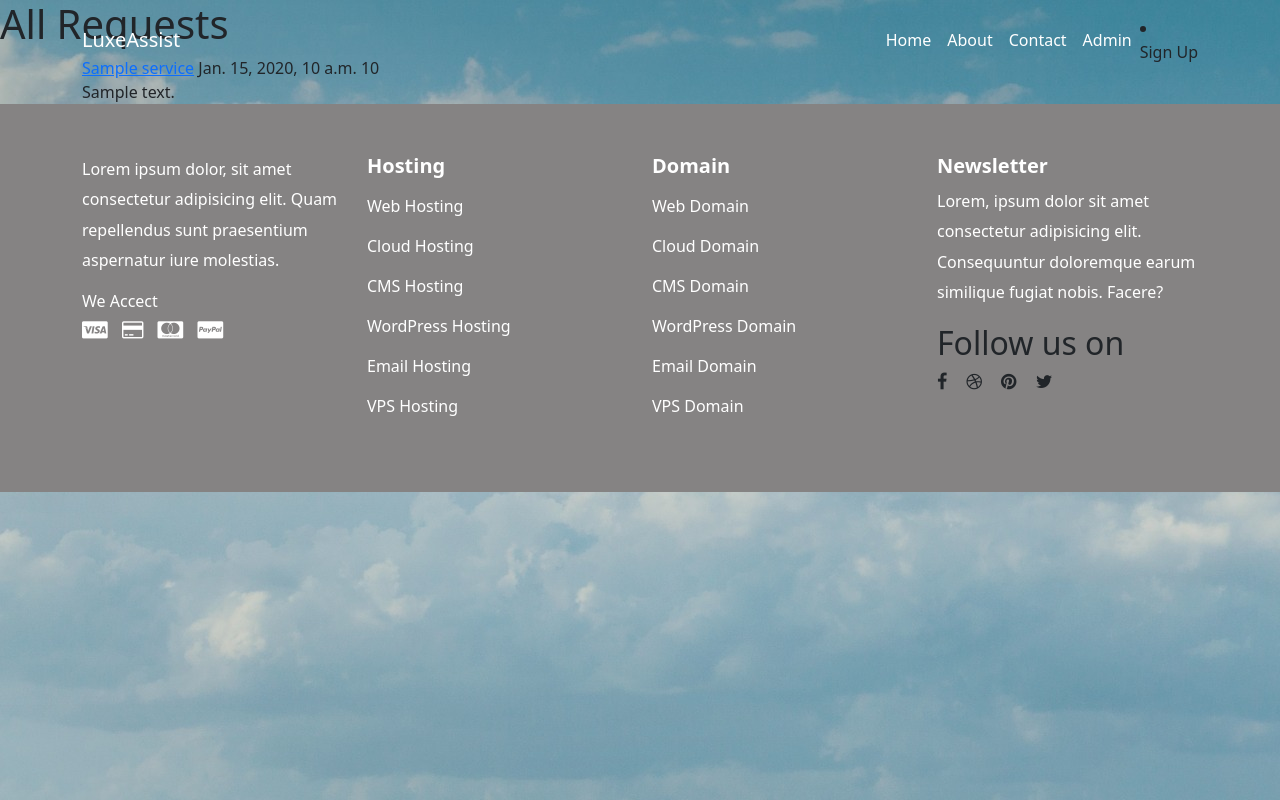
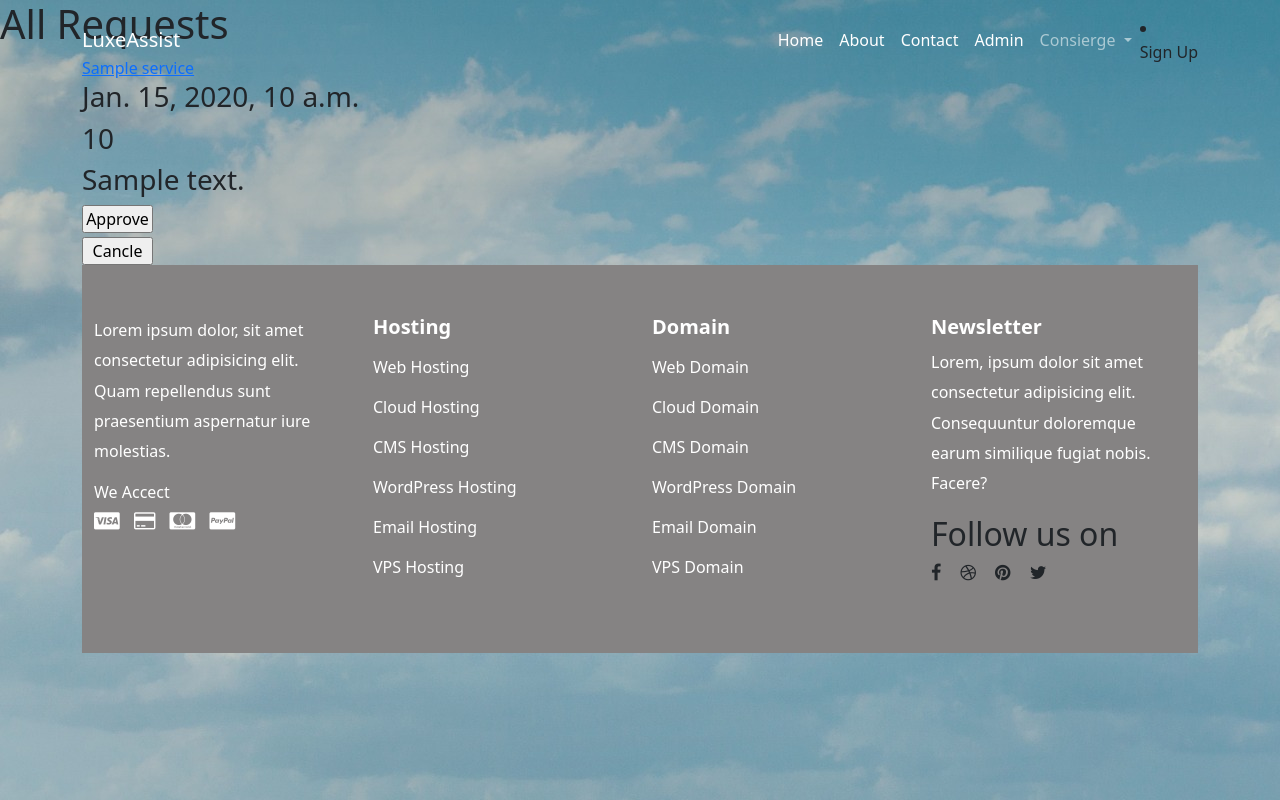
Before and after one commit to lama1-abdullah/LuxeAssist, a Django app: page /request/new/request/1/ in a window 1280 px wide. Run offline with Django 5.2, Linux system fonts and the light colour scheme; tables that the repository leaves empty hold one stand-in row (values such as "Sample post"); some libraries are stand-ins or nearby versions.

Commit message:
add edite

```diff
--- a/LuxeAssist/main/templates/main/base.html
+++ b/LuxeAssist/main/templates/main/base.html
@@ -40,7 +40,24 @@
             <li class="nav-item">
               <a class="nav-link text-white" href="{% url 'main:admin_page_view'%}">Admin</a>
             </li>
+
+            <li class="nav-item dropdown">
+              <a class="nav-link dropdown-toggle" href="#" role="button" data-bs-toggle="dropdown" aria-expanded="false">
+                Consierge
+              </a>
+              <ul class="dropdown-menu">
+                <li><a class="dropdown-item" href="{% url 'services:conceirge_services_view'%}">All services</a></li>
+                <li><a class="dropdown-item" href="{% url 'request:concierge_requests_view' %}">All Order</a></li>
+                <li><a class="dropdown-item" href="">New Order</a></li>
+                <li><a class="dropdown-item" href="{% url 'services:add_service_view' %}">Add Service</a></li>
+                {% if request.user.is_staff %}
+                <li><a class="dropdown-item" href=""></a></li>
+                {%endif%}
+              </ul>
+            </li>
           </ul>
+
+
           {% if request.user.is_authenticated %}
           <div>
             <img class="rounded-circle avatar p-2" width="50px" src="{{ request.user.profile.avatar.url }}" />
@@ -54,7 +71,7 @@
               <li><a class="dropdown-item" href="{% url 'accounts:user_profile_page_view' user.id %}">Profile</a></li>
               <li><a class="dropdown-item" href="{% url 'accounts:update_profile_page_view' %}">Update Profile</a></li>
               <li><a class="dropdown-item" href="{% url 'request:user_requests_view' %}">All Order</a></li>
-              <li><a class="dropdown-item" href="{% url 'request:concierge_requests_view' %}">All request consierge</a></li>
+
               <li><a class="dropdown-item" href="{%url 'accounts:logout_page_view' %}">LogOut</a></li>
         {% else %}
               <li><a class="dropdown-item" href="{% url 'accounts:login_page_view' %}">Sign Up</a></li>
--- a/LuxeAssist/request/templates/request/new_requestConcierge_view.html
+++ b/LuxeAssist/request/templates/request/new_requestConcierge_view.html
@@ -9,15 +9,27 @@
 <div class="container">
 
     <div class="row">
-        <div class="col-4">
+        <div class="col-6">
 
 
 
             <a href="{% url 'request:request_details_view' requests.id %}" >{{requests.service.title}}</a>
-                {{requests.date}}
-                {{requests.request_price}}
-                {{requests.note}}
+                <h3>{{requests.date}}</h3>
+                <h3>{{requests.request_price}} </h3>
+                <h3>{{requests.note}} </h3>
+                <div class = "row">
+                    <div class="col-2">
 
+                        <form class="d-flex flex-column gap-1"action="{% url 'request:add_status_view' requests.id %}" method="POST">
+                            {% csrf_token %}
+
+                            <input TYPE="submit" Name="status" Value="Approve">
+                            <input TYPE="submit" Name="status" Value="Cancle">
+
+
+
+                        </form>
+                    </div>
 
 
         </div>
--- a/LuxeAssist/services/templates/services/add_service.html
+++ b/LuxeAssist/services/templates/services/add_service.html
@@ -26,7 +26,7 @@
                 <label>Initial price</label>
                 <input class="form-control" name="initial_price" type="text" required />
 
-
+                <label>Service categories</label>
                 <select class="form-select" name="type">
                     {% for type in service_types %}
                         <option value="{{ type.id }}">{{type.title}}</option>
--- a/LuxeAssist/services/templates/services/conceirge_services.html
+++ b/LuxeAssist/services/templates/services/conceirge_services.html
@@ -22,8 +22,8 @@
           Edit
         </button>
         <ul class="dropdown-menu">
-          <li><a class="dropdown-item" href="{% url 'services:delete_servicesConcierge_views' service.id %}">Delete</a></li>
-          <li><a class="dropdown-item" href="{% url 'services:update_service_view' service.id %}">Update</a></li>
+          <li><a class="dropdown-item" href="{% url 'services:delete_servicesConcierge_views' services.id %}">Delete</a></li>
+          <li><a class="dropdown-item" href="{% url 'services:update_service_view' services.id %}">Update</a></li>
         </ul>
       </div>
 
--- a/LuxeAssist/services/templates/services/details_services.html
+++ b/LuxeAssist/services/templates/services/details_services.html
@@ -25,9 +25,9 @@
         Edit
       </button>
       <ul class="dropdown-menu">
-        <li><a class="dropdown-item" href="{% url 'services:delete_servicesConcierge_views' service.id %}">Delete</a></li>
-        <li><a class="dropdown-item" href="{% url 'services:update_service_view' service.id %}">Update</a></li>
-        <li><a class="dropdown-item" href="">Add consierge services</a></li>
+        <li><a class="dropdown-item" href="{% url 'services:delete_servicesConcierge_views' service.id %}">Delete service consierge</a></li>
+        <li><a class="dropdown-item" href="{% url 'services:update_service_view' service.id %}">Update service consierge</a></li>
+
       </ul>
     </div>
 
--- a/LuxeAssist/services/templates/services/details_typeService.html
+++ b/LuxeAssist/services/templates/services/details_typeService.html
@@ -20,8 +20,8 @@
         Edit
       </button>
       <ul class="dropdown-menu">
-        <li><a class="dropdown-item" href="{% url 'services:delete_services_views' typeService.id %}">Delete</a></li>
-        <li><a class="dropdown-item" href="{% url 'services:update_typeService_view' typeService.id %}">Update</a></li>
+        <li><a class="dropdown-item" href="{% url 'services:delete_services_views' typeService.id %}">Delete Service categories</a></li>
+        <li><a class="dropdown-item" href="{% url 'services:update_typeService_view' typeService.id %}">Update Service categories</a></li>
         <li><a class="dropdown-item" href="{% url 'services:add_service_view' %}">Add consierge services</a></li>
       </ul>
     </div>
--- a/LuxeAssist/services/templates/services/update_service.html
+++ b/LuxeAssist/services/templates/services/update_service.html
@@ -28,7 +28,7 @@
                 <input class="form-control" name="initial_price" type="text" required />
 
 
-                <input class="btn btn-primary" type="submit" value="Add Service" />
+                <input class="btn btn-primary" type="submit" value="Update Service" />
             </form>
 
         </div>
--- a/LuxeAssist/services/views.py
+++ b/LuxeAssist/services/views.py
@@ -51,7 +51,7 @@ def delete_services_views(request:HttpRequest, typeService_id):
 
     typeService= TypeService.objects.get(id = typeService_id)
     typeService.delete()
-    return redirect("services:home_services_view")
+    return redirect("main:home_view")
 
 def add_service_view(request:HttpRequest):
 
@@ -103,7 +103,7 @@ def delete_servicesConcierge_views(request:HttpRequest, service_id):
 
     service=Service.objects.get(id=service_id)
     service.delete()
-    return redirect("services:home_services_view")
+    return redirect("main:home_view")
 
 
 def all_servicesProvider_view (request:HttpRequest):
```
Also changed, not shown: LuxeAssist/media/image/Black-Photo_1.jpeg (added), LuxeAssist/media/image/Picture4_bqdbTXP.png (added), LuxeAssist/media/image/Picture6.png (added), LuxeAssist/media/image/imageAsim.jpg (added), LuxeAssist/media/image/images_0let7Oe.png (added), LuxeAssist/media/image/logoKSA-removebg-preview.png (added).
